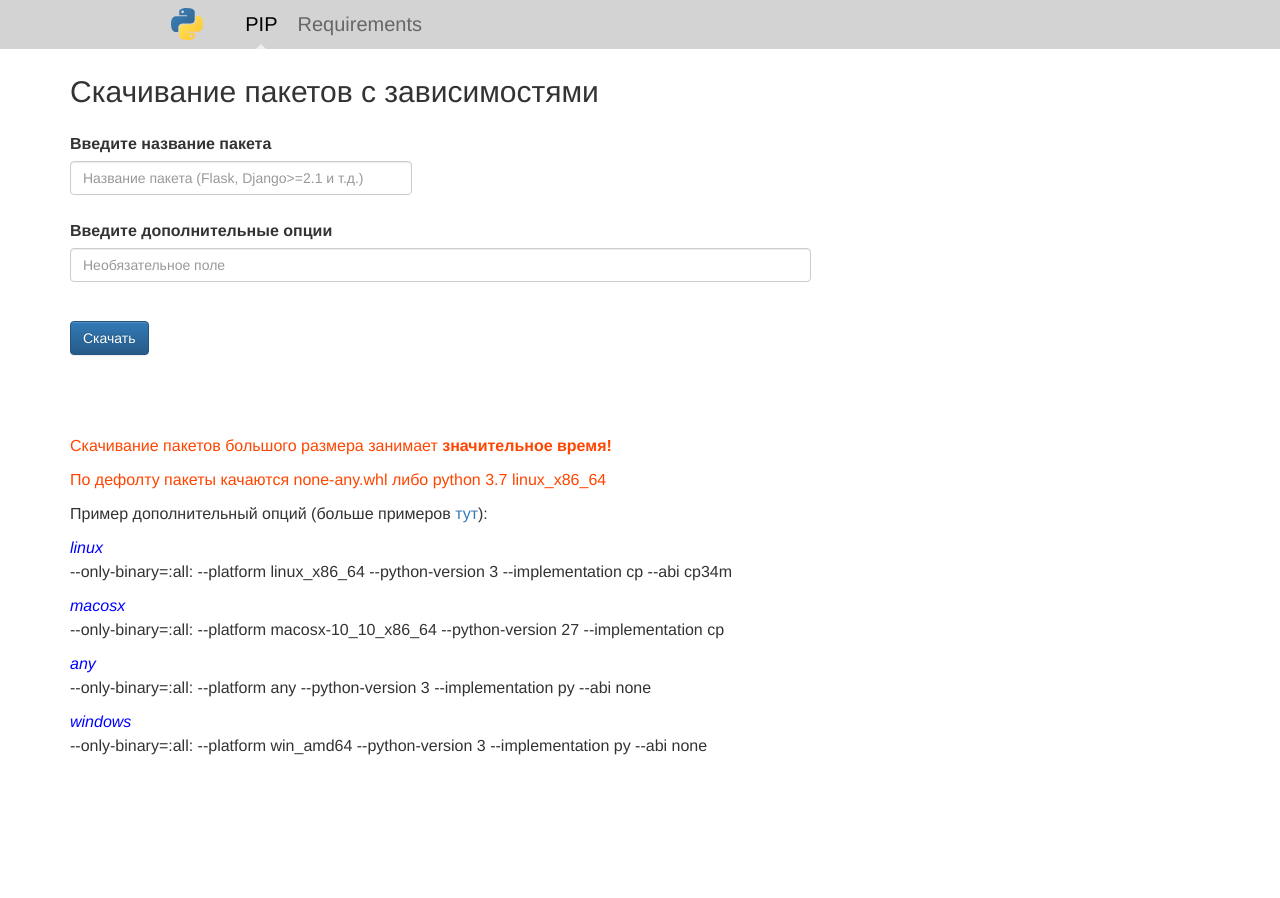
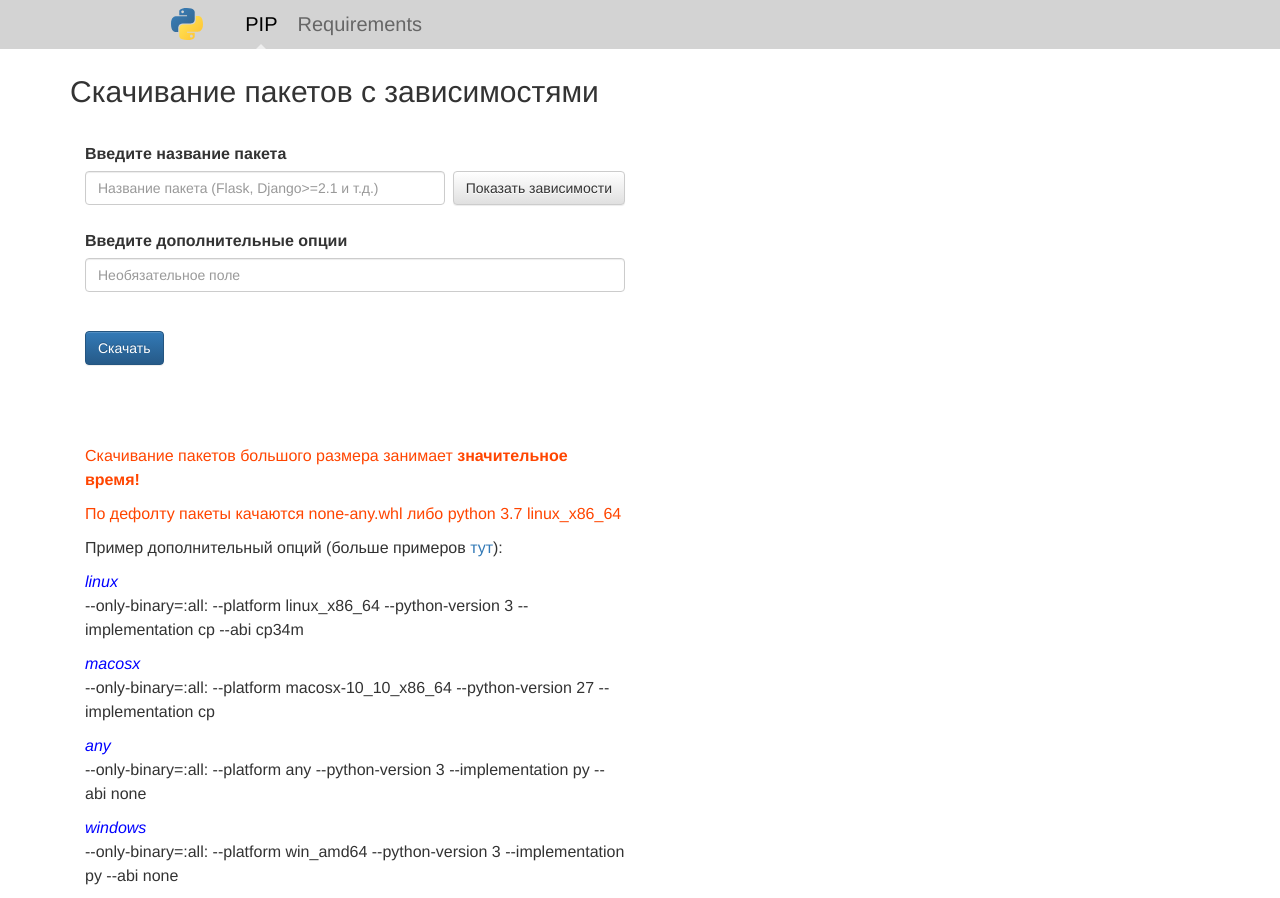
Before and after one commit to fenixguard/pip-download, a Flask app: page / in a window 1280 px wide. Before the commit the page ends 755 px from the top, so only its background shows below. Run offline with Flask 2, Linux system fonts and the light colour scheme; some libraries are stand-ins or nearby versions.

Commit message:
added show deps

```diff
--- a/app.py
+++ b/app.py
@@ -1,6 +1,7 @@
 import io
 import os
 import zipfile
+import requests
 import shutil
 from subprocess import Popen
 from typing import Optional
@@ -125,5 +126,19 @@ def get_dependencies():
                      attachment_filename=f'{package}.zip')
 
 
+@app.route('/show_dependencies', methods=['GET'])
+def show_dependencies():
+    args = pip_parser.parse_args()
+    package: str = args['package']
+    response = requests.get(f"https://pypi.python.org/pypi/{package}/json")
+    data = response.json()
+    deps = str()
+    if data['info']['requires_dist'] is None:
+        return 'Информация по зависимостям данного пакета не доступна, попробуйте просто скачать'
+    for d in data['info']['requires_dist']:
+        deps += f"{d}<br>"
+    return deps
+
+
 if __name__ == '__main__':
     app.run()
--- a/requirements.txt
+++ b/requirements.txt
@@ -1,11 +1,14 @@
 aniso8601==8.0.0
 attrs==20.3.0
+certifi==2020.12.5
+chardet==4.0.0
 click==7.1.2
 dominate==2.6.0
 Flask==1.1.2
 Flask-Bootstrap==3.3.7.1
 flask-restplus==0.13.0
 gunicorn==20.0.4
+idna==2.10
 importlib-metadata==2.0.0
 itsdangerous==1.1.0
 Jinja2==2.11.2
@@ -13,7 +16,9 @@ jsonschema==3.2.0
 MarkupSafe==1.1.1
 pyrsistent==0.17.3
 pytz==2020.4
+requests==2.25.1
 six==1.15.0
+urllib3==1.26.3
 visitor==0.1.3
 Werkzeug==0.16.0
 zipp==3.4.0
--- a/templates/index.html
+++ b/templates/index.html
@@ -8,11 +8,15 @@
 {% block content %}
     <div class="blog-main">
         <h2>Скачивание пакетов с зависимостями</h2>
-        <div class="form-group" style="margin-top: 24px; width: 30%">
-            <label for class="text">Введите название пакета</label>
+
+        <div class="col-md-6">
+                <label style="margin-top: 24px" for class="text">Введите название пакета</label>
+                <div style="display: flex; flex-direction: row; justify-content: space-between;">
                     <input id="package" class="form-control" type="text" placeholder="Название пакета (Flask, Django>=2.1 и т.д.)">
+                    <button style="margin-left: 8px" id="showButton" class="btn btn-default" onclick="show()">Показать зависимости</button>
                 </div>
-        <div class="form-group" style="margin-top: 24px; width: 65%">
+
+                <div class="form-group" style="margin-top: 24px;">
                     <label for class="text">Введите дополнительные опции</label>
                     <input id="options" class="form-control" type="text" placeholder="Необязательное поле">
                 </div>
@@ -57,8 +61,43 @@
                     </p>
                 </div>
         </div>
+        <div id="showDeps" class="col-md-4" style="visibility: collapse">
+            <label for="Deps">Зависимости</label>
+            <textarea id="Deps" rows=25 class="form-control"></textarea>
+        </div>
+    </div>
 
     <script>
+
+        function show() {
+            $("#showDeps").css('visibility', 'collapse');
+            $("#showButton").text('Идет загрузка').attr("disabled", true);
+            $("#showButton").removeClass('btn-default');
+            $("#showButton").addClass('btn-warning');
+            let package = $("#package").val();
+            $.ajax({
+                type: 'GET',
+                url: `/show_dependencies?package=${package}`,
+                success: function (f) {
+                    $("#showDeps").css('visibility', 'visible');
+                    $("#showDeps").html(f)
+                    setTimeout(function () {
+                        $("#showButton").text('Показать зависимости').attr("disabled", false);
+                        $("#showButton").removeClass('btn-warning');
+                        $("#showButton").addClass('btn-default');
+                    }, 1000);
+                },
+                error: function () {
+                    alert("Проверь название пакета!")
+                    setTimeout(function () {
+                        $("#showButton").text('Показать зависимости').attr("disabled", false);
+                        $("#showButton").removeClass('btn-warning');
+                        $("#showButton").addClass('btn-default');
+                    }, 100);
+                }
+            });
+        }
+
         function submit() {
             $("#downloadImg").css('visibility', 'visible');
             $("#downloadButton").text('Идет загрузка').attr("disabled", true);
```
Lines whose indentation alone changed are shown as unchanged.
